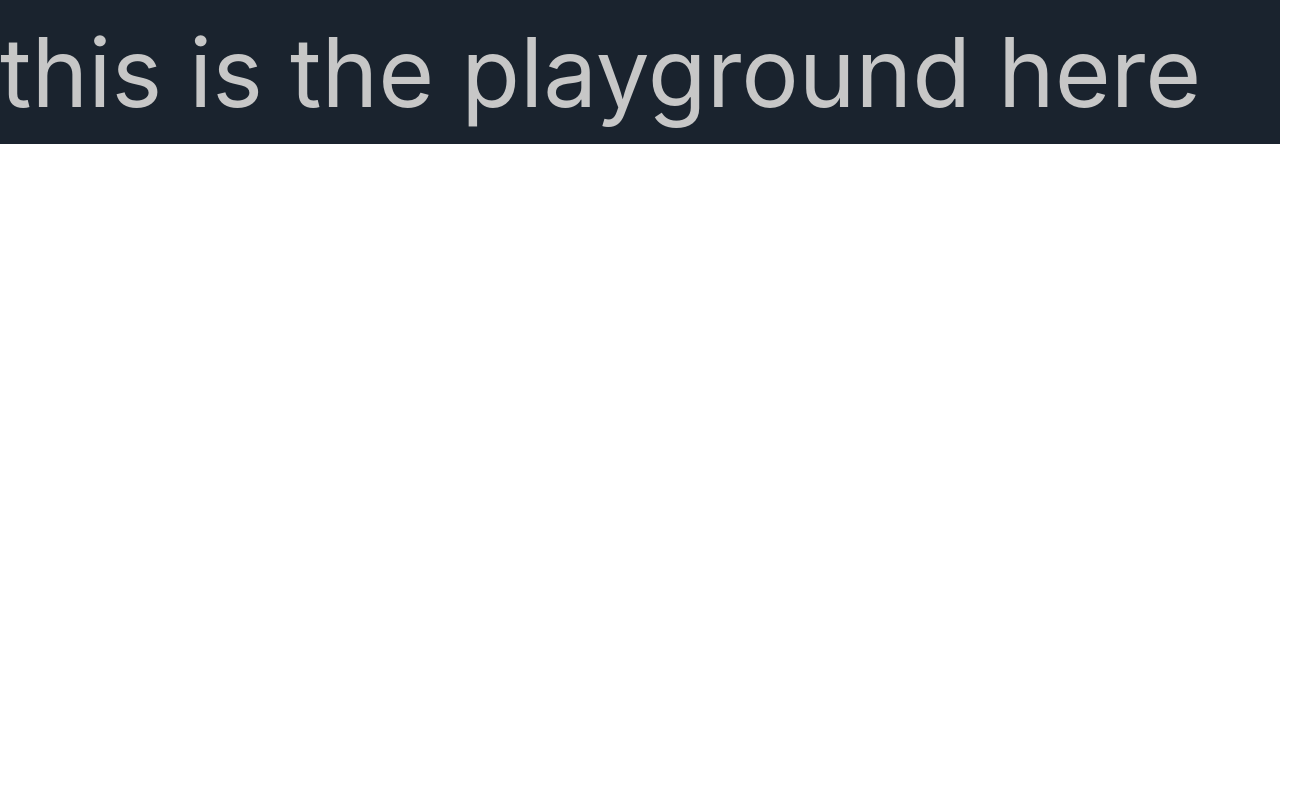
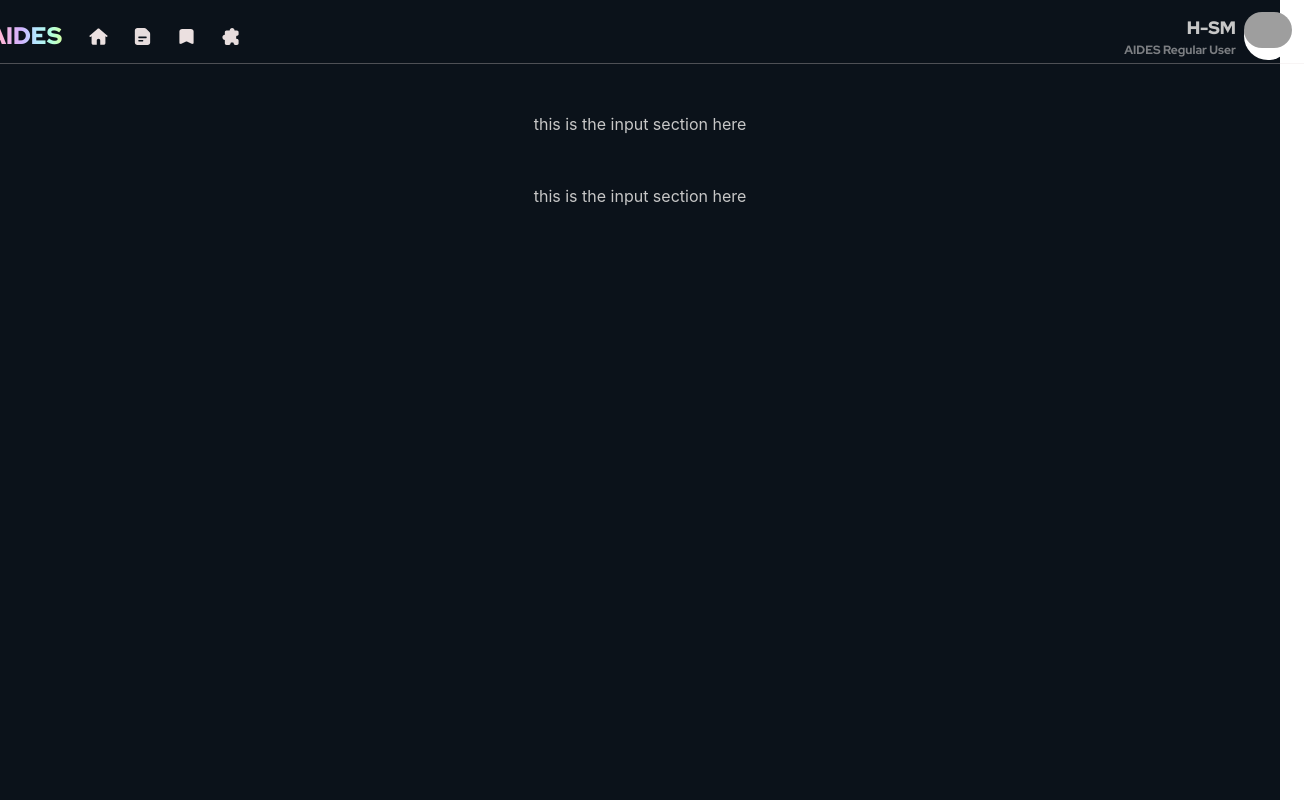
Before and after one commit to sakshamshahu/AIEDS, a React (Create React App) app in the folder client/: page /playground in a window 1280 px wide. Shown: the whole page, 1304 px wide, since content can reach past the window. Built offline with nearby package versions, Linux system fonts and the light colour scheme; grey boxes are pictures that could not be loaded.

Commit message:
feat: created Navbar

```diff
--- a/client/src/App.css
+++ b/client/src/App.css
@@ -1,3 +1,5 @@
+@import url('https://fonts.googleapis.com/css2?family=Red+Hat+Display:ital,wght@0,300..900;1,300..900&display=swap');
+
 .App {
   text-align: center;
 }
--- a/client/src/App.tsx
+++ b/client/src/App.tsx
@@ -11,7 +11,7 @@ import Settings from './Pages/Settings';
 
 function App() {
   return (
-    <div className="bg-primary-background">
+    <div className="w-full h-full bg-primary-background">
       <Router>
         <Routes>
           <Route path="/" element={<Home />} />
--- a/client/src/Pages/Playground.tsx
+++ b/client/src/Pages/Playground.tsx
@@ -1,9 +1,13 @@
 import React from 'react'
-
+import Textbox from '../components/playground/Textbox'
+import Navbar from '../components/global/Navbar'
 const Playground = () => {
   return (
-    <div className='text-[12vh] text-secondary-white'>
-      this is the playground here
+    <div className='w-full h-screen bg-primary-background text-secondary-white flex flex-col justify-start pt-2 items-center'>
+
+      <Navbar/>
+      <Textbox/>
+      <Textbox/>
     </div>
   )
 }
--- /dev/null
+++ b/client/src/components/global/Navbar.tsx
@@ -0,0 +1,61 @@
+import React from 'react'
+import Home from "./../../assets/home.svg"
+const Navbar = () => {
+  return (
+    <div className='flex flex-col w-[83rem] justify-start items-center h-[3.25rem] border-b-[1px] border-[#e7dddd]/30 mt-1'>
+      <div className='w-full h-[3rem] flex justify-between items-center px-3'>
+        <div className='flex h-[3rem] gap-[1rem] justify-start items-center'>
+          <div className='font-redhat font-black text-[3vh] textbackground'>AIDES</div>
+          <div className=' h-[3rem] flex justify-start items-center gap-1'>
+            <button className='w-[2.5rem] h-[2.5rem] focus:bg-blue-400 focus:bg-opacity-20 bg-transparent rounded-full flex justify-center items-center transition ease-in-out duration-200'>
+              {/* home */}
+              <svg width="19" height="19" viewBox="0 0 22 19" fill="none" xmlns="http://www.w3.org/2000/svg">
+                <g id="Group">
+                  <path id="Vector" fill-rule="evenodd" clip-rule="evenodd" d="M9.69801 0.798983C10.0606 0.488058 10.5224 0.317139 11 0.317139C11.4776 0.317139 11.9395 0.488058 12.302 0.798983L18.638 6.22898L21.125 8.21898C21.2276 8.30106 21.313 8.40253 21.3763 8.51761C21.4397 8.63269 21.4797 8.75912 21.4942 8.88968C21.5087 9.02023 21.4973 9.15237 21.4607 9.27853C21.4242 9.4047 21.3631 9.52242 21.281 9.62498C21.1989 9.72754 21.0975 9.81294 20.9824 9.87628C20.8673 9.93963 20.7409 9.97969 20.6103 9.99417C20.4798 10.0087 20.3476 9.99729 20.2215 9.96071C20.0953 9.92413 19.9776 9.86306 19.875 9.78098L19 9.08098V17C19 17.5304 18.7893 18.0391 18.4142 18.4142C18.0392 18.7893 17.5304 19 17 19H13V14C13 13.4696 12.7893 12.9608 12.4142 12.5858C12.0392 12.2107 11.5304 12 11 12C10.4696 12 9.96087 12.2107 9.5858 12.5858C9.21073 12.9608 9.00001 13.4696 9.00001 14V19H5.00001C4.46958 19 3.96087 18.7893 3.5858 18.4142C3.21073 18.0391 3.00001 17.5304 3.00001 17V9.07998L2.12501 9.77998C2.02315 9.86697 1.90485 9.9326 1.77713 9.97298C1.64941 10.0134 1.51488 10.0277 1.38153 10.0151C1.24817 10.0025 1.11871 9.96319 1.00082 9.89959C0.882933 9.83598 0.779026 9.74935 0.695266 9.64481C0.611507 9.54028 0.549602 9.41999 0.513226 9.29107C0.47685 9.16215 0.466745 9.02724 0.483511 8.89435C0.500276 8.76145 0.54357 8.63328 0.610823 8.51743C0.678077 8.40159 0.767918 8.30044 0.875014 8.21998L3.36201 6.22998L9.69801 0.798983Z" fill="#EBE0E0" />
+                </g>
+              </svg>
+            </button>
+            <button className='w-[2.5rem] h-[2.5rem] focus:bg-blue-400 focus:bg-opacity-20 bg-transparent rounded-[30px] flex justify-center items-center transition ease-in-out duration-200'>
+              {/* docs */}
+              <svg width="17" height="17" viewBox="0 0 18 20" fill="none" xmlns="http://www.w3.org/2000/svg">
+                <g id="Group">
+                  <path id="Vector" fill-rule="evenodd" clip-rule="evenodd" d="M0 17C0 17.7956 0.316071 18.5587 0.87868 19.1213C1.44129 19.6839 2.20435 20 3 20H15C15.7956 20 16.5587 19.6839 17.1213 19.1213C17.6839 18.5587 18 17.7956 18 17V6.828C17.9996 6.03276 17.6834 5.27023 17.121 4.708L13.293 0.878C12.7304 0.315719 11.9674 -9.53012e-05 11.172 2.15723e-08H3C2.20435 2.15723e-08 1.44129 0.316071 0.87868 0.87868C0.316071 1.44129 0 2.20435 0 3V17ZM5 10C4.73478 10 4.48043 10.1054 4.29289 10.2929C4.10536 10.4804 4 10.7348 4 11C4 11.2652 4.10536 11.5196 4.29289 11.7071C4.48043 11.8946 4.73478 12 5 12H13C13.2652 12 13.5196 11.8946 13.7071 11.7071C13.8946 11.5196 14 11.2652 14 11C14 10.7348 13.8946 10.4804 13.7071 10.2929C13.5196 10.1054 13.2652 10 13 10H5ZM5 14C4.73478 14 4.48043 14.1054 4.29289 14.2929C4.10536 14.4804 4 14.7348 4 15C4 15.2652 4.10536 15.5196 4.29289 15.7071C4.48043 15.8946 4.73478 16 5 16H9C9.26522 16 9.51957 15.8946 9.70711 15.7071C9.89464 15.5196 10 15.2652 10 15C10 14.7348 9.89464 14.4804 9.70711 14.2929C9.51957 14.1054 9.26522 14 9 14H5Z" fill="#E7DDDD" />
+                </g>
+              </svg>
+            </button>
+
+            <button className='w-[2.5rem] h-[2.5rem] focus:bg-blue-400 focus:bg-opacity-20 bg-transparent rounded-[30px] flex justify-center items-center transition ease-in-out duration-200'>
+              {/* saved */}
+              <svg width="15" height="15" viewBox="0 0 18 19" fill="none" xmlns="http://www.w3.org/2000/svg">
+                <g id="Group">
+                  <path id="Vector" fill-rule="evenodd" clip-rule="evenodd" d="M3.375 0C2.47989 0 1.62145 0.305794 0.988515 0.850111C0.35558 1.39443 9.99793e-08 2.13268 9.99793e-08 2.90246V17.5483C-0.000101642 17.8025 0.0774503 18.0523 0.224893 18.2726C0.372335 18.493 0.584494 18.6761 0.840131 18.8038C1.09577 18.9314 1.38591 18.9991 1.68152 19C1.97712 19.0009 2.26782 18.935 2.5245 18.8089L8.442 15.9006C8.61195 15.8172 8.80428 15.7732 9 15.7732C9.19572 15.7732 9.38805 15.8172 9.558 15.9006L15.4755 18.8089C15.7322 18.935 16.0229 19.0009 16.3185 19C16.6141 18.9991 16.9042 18.9314 17.1599 18.8038C17.4155 18.6761 17.6277 18.493 17.7751 18.2726C17.9225 18.0523 18.0001 17.8025 18 17.5483V2.90246C18 2.13268 17.6444 1.39443 17.0115 0.850111C16.3786 0.305794 15.5201 0 14.625 0H3.375Z" fill="#EBE0E0" />
+                </g>
+              </svg>
+
+            </button>
+
+            <button className='w-[2.5rem] h-[2.5rem] focus:bg-blue-400 focus:bg-opacity-20 bg-transparent rounded-[30px] flex justify-center items-center transition ease-in-out duration-200'>
+              {/* playground */}
+              <svg width="17" height="17" viewBox="0 0 20 21" fill="none" xmlns="http://www.w3.org/2000/svg">
+                <g id="Group">
+                  <path id="Vector" fill-rule="evenodd" clip-rule="evenodd" d="M12 0C11.2044 0 10.4413 0.331874 9.87868 0.922614C9.31607 1.51335 9 2.31457 9 3.15H5C4.46957 3.15 3.96086 3.37125 3.58579 3.76508C3.21071 4.1589 3 4.69305 3 5.25V8.4C2.20435 8.4 1.44129 8.73187 0.87868 9.32261C0.316071 9.91335 0 10.7146 0 11.55C0 12.3854 0.316071 13.1866 0.87868 13.7774C1.44129 14.3681 2.20435 14.7 3 14.7V18.9C3 19.457 3.21071 19.9911 3.58579 20.3849C3.96086 20.7787 4.46957 21 5 21H8.25C8.71413 21 9.15925 20.8064 9.48744 20.4618C9.81563 20.1172 10 19.6498 10 19.1625C10 18.438 10.56 17.85 11.25 17.85H12.75C13.44 17.85 14 18.438 14 19.1625C14 20.1768 14.784 21 15.75 21H18C18.5304 21 19.0391 20.7787 19.4142 20.3849C19.7893 19.9911 20 19.457 20 18.9V15.4875C20 15.0002 19.8156 14.5328 19.4874 14.1882C19.1592 13.8436 18.7141 13.65 18.25 13.65C17.56 13.65 17 13.062 17 12.3375V10.7625C17 10.038 17.56 9.45 18.25 9.45C18.7141 9.45 19.1592 9.25641 19.4874 8.91181C19.8156 8.56721 20 8.09983 20 7.6125V5.25C20 4.69305 19.7893 4.1589 19.4142 3.76508C19.0391 3.37125 18.5304 3.15 18 3.15H15C15 2.31457 14.6839 1.51335 14.1213 0.922614C13.5587 0.331874 12.7956 0 12 0V0Z" fill="#E7DDDD" />
+                </g>
+              </svg>
+            </button>
+          </div>
+        </div>
+        <div className='flex flex-row-reverse justify-end items-center  h-[3rem] gap-2'>
+          <div className='bg-white w-[3rem] h-[3rem] rounded-full'>
+            <img className="w-[3rem] rounded-full object-contain" src="https://avatars.githubusercontent.com/u/98532264?s=400&u=0cf330740554169402dccc6d6925c21d8850cf03&v=4" alt="" />
+          </div>
+          <div className='flex flex-col justify-center items-end'>
+            <div className='font-redhat font-black text-[1.125rem]'>H-SM</div>
+            <div className='font-redhat font-extrabold opacity-60 text-[0.75rem]'>AIDES Regular User</div>
+          </div>
+        </div>
+      </div>
+    </div>
+  )
+}
+
+export default Navbar
--- /dev/null
+++ b/client/src/components/playground/Textbox.tsx
@@ -0,0 +1,11 @@
+import React from 'react'
+
+const Textbox = () => {
+  return (
+    <div className='mt-12'>
+      <p>this is the input section here</p>
+    </div>
+  )
+}
+
+export default Textbox
--- a/client/src/index.css
+++ b/client/src/index.css
@@ -4,14 +4,32 @@
 
 body {
   margin: 0;
-  font-family: -apple-system, BlinkMacSystemFont, 'Segoe UI', 'Roboto', 'Oxygen',
-    'Ubuntu', 'Cantarell', 'Fira Sans', 'Droid Sans', 'Helvetica Neue',
+  font-family: -apple-system, BlinkMacSystemFont, "Segoe UI", "Roboto", "Oxygen",
+    "Ubuntu", "Cantarell", "Fira Sans", "Droid Sans", "Helvetica Neue",
     sans-serif;
   -webkit-font-smoothing: antialiased;
   -moz-osx-font-smoothing: grayscale;
 }
 
 code {
-  font-family: source-code-pro, Menlo, Monaco, Consolas, 'Courier New',
+  font-family: source-code-pro, Menlo, Monaco, Consolas, "Courier New",
     monospace;
 }
+
+.textbackground {
+  background: var(
+    --grad,
+    linear-gradient(
+      270deg,
+      #d2ffa5 0%,
+      #b0ffde 14.25%,
+      #b3e8ff 34.57%,
+      #d3b1ff 55.92%,
+      #ffb6d5 83.53%,
+      #ffb5b5 100%
+    )
+  );
+  background-clip: text;
+  -webkit-background-clip: text;
+  -webkit-text-fill-color: transparent;
+}
--- a/client/tailwind.config.js
+++ b/client/tailwind.config.js
@@ -4,12 +4,15 @@ module.exports = {
   theme: {
     extend: {
       colors: {
-        'primary-background': '#1A232E',
+        'primary-background': '#0B121A',
         'secondary-white': '#c7c7c7',
       },
       transitionTimingFunction: {
         'out-flex': 'cubic-bezier(0.05, 0.6, 0.4, 0.9)',
-      }
+      },
+      fontFamily: {
+        redhat: ['"Red Hat Display"', 'sans-serif'],
+      },
     },
   },
   plugins: [],
```
